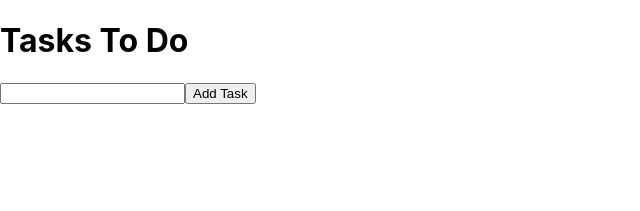
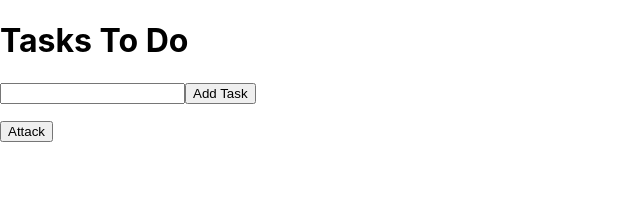
Before and after one commit to MikeAtwood/task-app, a React (Create React App) app: page / in a window 1280 px wide. Shown: the top 211 px of the page, without its empty margins (0-640 px from the left). Built offline with nearby package versions, Linux system fonts and the light colour scheme.

Commit message:
practicing bind this/superhero

```diff
--- a/src/App.js
+++ b/src/App.js
@@ -1,6 +1,7 @@
 import './App.css';
 import React, { Component } from 'react'
 import Overview from './components/Overview'
+import Superhero from './components/Superhero'
 
 class App extends Component {
   // eslint-disable-next-line no-useless-constructor
@@ -11,6 +12,7 @@ class App extends Component {
     return (
       <div>
         <Overview />
+        <Superhero />
       </div>
     );
   }
--- /dev/null
+++ b/src/components/Superhero.js
@@ -0,0 +1,34 @@
+import React, { Component } from 'react'
+
+class Superhero extends Component {
+    // constructor(props) {
+    //     super(props);
+    //     this.attack=this.attack.bind(this)
+    // }
+
+    state = {
+        superpower: "shapeshifting and Teleportation"
+    }
+
+    // arrow function to elimnate the need to bind "this" in the constructor
+    attack = (newSuperPower) =>{
+        let prevPower = this.state.superpower
+        let updatedSuperpower = prevPower.concat(" .Updated power: ",newSuperPower)
+        this.setState({superpower:updatedSuperpower})
+        console.log("this is referring to : ",this)
+        console.log("Superpower is: ",this.state.superpower)
+    }
+
+    // // helper method
+    // doAttack = () => {
+    //     this.attack({power: "Telepathy"})
+    // }
+
+    // Lastly, we move the arrow function to the event handler to render
+    // method directly
+    render(){
+        return (<button onClick={()=>{this.attack({power: "Telepathy"})}}
+        className='btn btn-secondary btn-me'>Attack </button>)
+    }
+}
+export default Superhero;
```
